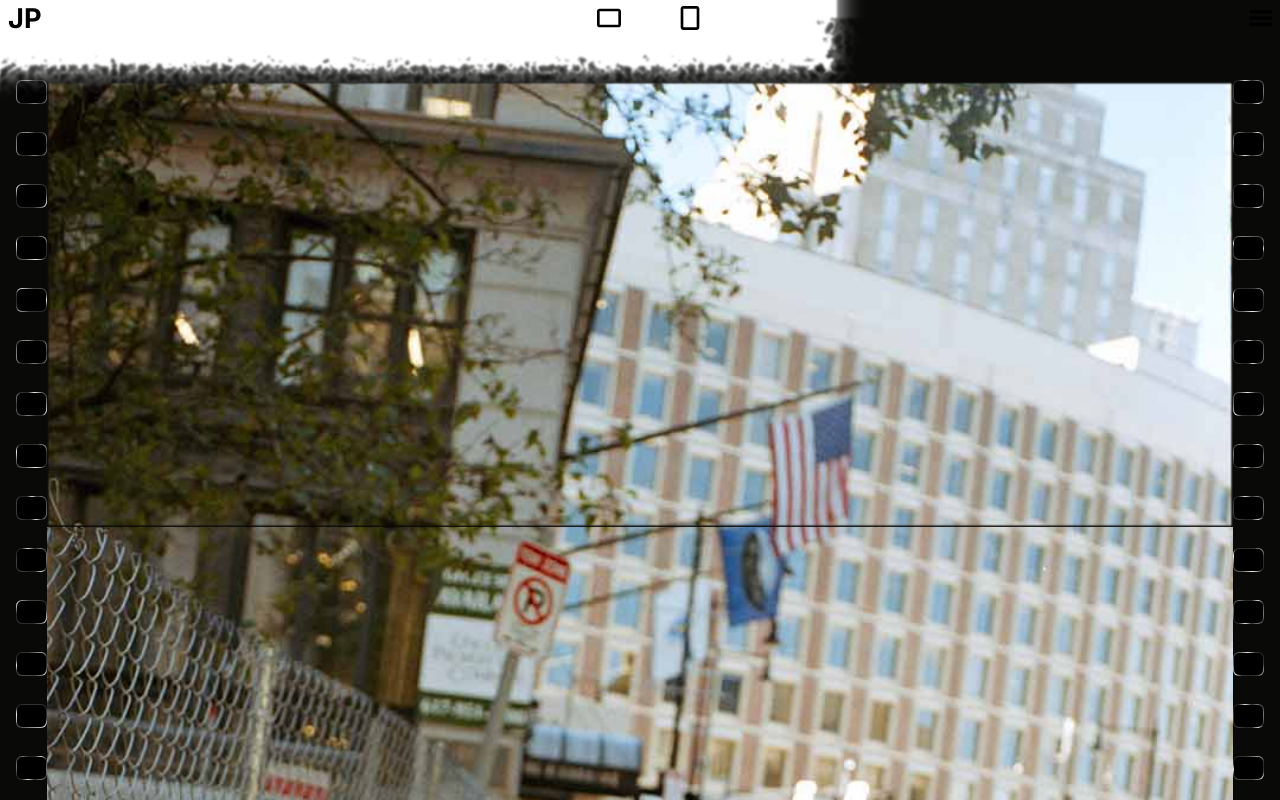
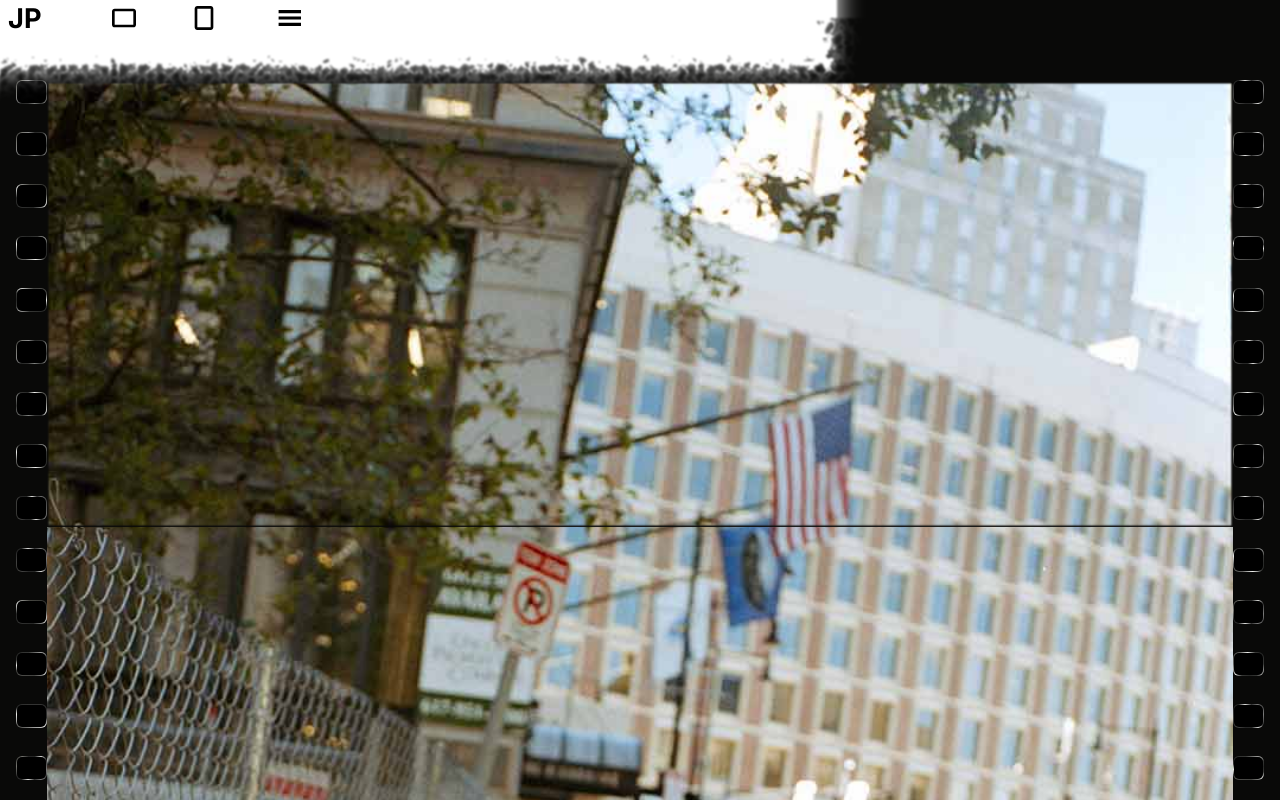
Before and after one commit to jordanperrin/PhotoPortNextJS, a Next.js app in the folder photo-portfolio/: page /portrait/bw in a window 1280 px wide. Shown: the top 800 px of the page. Built offline with nearby package versions, Linux system fonts and the light colour scheme.

Commit message:
wip fixing svg/css across browsers

```diff
--- a/photo-portfolio/package.json
+++ b/photo-portfolio/package.json
@@ -9,9 +9,9 @@
     "lint": "next lint"
   },
   "dependencies": {
-    "next": "14.0.3",
-    "react": "^18",
-    "react-dom": "^18"
+    "next": "^14.0.4",
+    "react": "^18.2.0",
+    "react-dom": "^18.2.0"
   },
   "devDependencies": {
     "eslint": "^8",
--- a/photo-portfolio/src/components/Footer/Footer.module.css
+++ b/photo-portfolio/src/components/Footer/Footer.module.css
@@ -1,7 +1,3 @@
-.svg{
-display: none;
-}
-
 .container{
     overflow-x: hidden;
     overflow-y: hidden;
--- a/photo-portfolio/src/components/Footer/index.js
+++ b/photo-portfolio/src/components/Footer/index.js
@@ -50,7 +50,7 @@ export default function Footer(props){
           <svg className={styles.svg}>
             <filter id="wavy">
               <feTurbulence x="0" y="0" baseFrequency="0.109" numOctaves="5" seed="2">
-                <animate attributeName="baseFrequency" dur="60s" values="0.02;0.005;0.02" repeatCount="indefinite" />
+                <animate attributeName="baseFrequency" values="0.02;0.005;0.02" repeatCount="indefinite" />
               </feTurbulence>
               <feDisplacementMap in="SourceGraphic" scale="25" />
             </filter>
--- a/photo-portfolio/src/components/NavBar/NavBar.module.css
+++ b/photo-portfolio/src/components/NavBar/NavBar.module.css
@@ -7,13 +7,11 @@
     display: flex;
     justify-content: space-between;
     align-items: center;
-    /* background-color: #fff; */
     position: fixed;
     top: 0;
     z-index: 9999;
     margin-bottom: 1.8rem;
     height: 4.5vh;
-    width:100%;
 }
 
 .navtitle{
--- a/photo-portfolio/src/components/SvgNav/SvgNav.module.css
+++ b/photo-portfolio/src/components/SvgNav/SvgNav.module.css
@@ -1,3 +1,2 @@
 .svg{
-    display: none;
   }
--- a/photo-portfolio/src/components/SvgNav/index.js
+++ b/photo-portfolio/src/components/SvgNav/index.js
@@ -4,10 +4,10 @@ export default function SvgNav(props){
 
     return(
         <>
-         <svg className={styles.svg}>
+         <svg id="burn" className={styles.svg}>
                         <filter id="wavy-nav">
                         <feTurbulence x="0" y="0" baseFrequency="0.109" numOctaves="4" seed="2">
-                            <animate attributeName="baseFrequency" dur="80s" values="0.02;0.005;0.02" repeatCount="indefinite" />
+                            <animate attributeName="baseFrequency" values="0.02;0.005;0.02"  />
                         </feTurbulence>
                         <feDisplacementMap in="SourceGraphic" scale="25" />
                         </filter>
```
Also changed, not shown: 1 other file (tests, documents, lock files or other folders).
